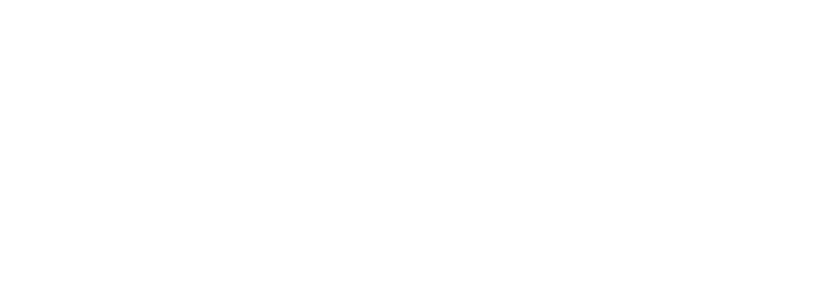
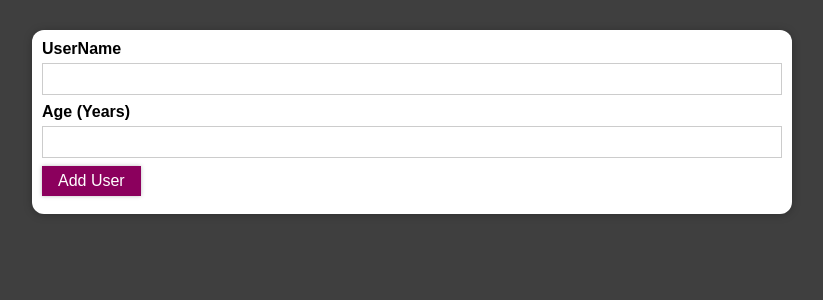
Before and after one commit to fukupug/react-complete-guide, a React (Create React App) app in the folder user-management/: page / in a window 1280 px wide. Shown: the top 300 px of the page, without its empty margins (228-1051 px from the left). Built offline with nearby package versions, Linux system fonts and the light colour scheme.

Commit message:
Create Add User Form

```diff
--- a/user-management/src/App.js
+++ b/user-management/src/App.js
@@ -1,10 +1,13 @@
-import React from 'react';
+import UserForm from "./component/user-form/UserForm";
 
+import styles from "./App.module.css";
 
 function App() {
   return (
     <div>
-
+      <section id={styles["user-form"]}>
+        <UserForm />
+      </section>
     </div>
   );
 }
--- /dev/null
+++ b/user-management/src/App.module.css
@@ -0,0 +1,5 @@
+#user-form {
+  width: 80rem;
+  max-width: 90%;
+  margin: 3rem auto;
+}
--- /dev/null
+++ b/user-management/src/component/common/Button.js
@@ -0,0 +1,7 @@
+import styles from "./Button.module.css";
+
+const Button = (props) => {
+  return <button className={styles["button"]}>{props.children}</button>;
+};
+
+export default Button;
--- /dev/null
+++ b/user-management/src/component/common/Button.module.css
@@ -0,0 +1,27 @@
+.button {
+  width: 100%;
+  font: inherit;
+  padding: 0.5rem 1.5rem;
+  border: 1px solid #8b005d;
+  color: white;
+  background: #8b005d;
+  box-shadow: 0 0 4px rgba(0, 0, 0, 0.26);
+  cursor: pointer;
+}
+
+.button:focus {
+  outline: none;
+}
+
+.button:hover,
+.button:active {
+  background: #ac0e77;
+  border-color: #ac0e77;
+  box-shadow: 0 0 8px rgba(0, 0, 0, 0.26);
+}
+
+@media (min-width: 768px) {
+  .button {
+    width: auto;
+  }
+}
--- /dev/null
+++ b/user-management/src/component/common/Card.js
@@ -0,0 +1,8 @@
+import styles from "./Card.module.css";
+
+const Card = (props) => {
+  const className = styles.card + " " + props.className;
+  return <div className ={className}>{props.children}</div>;
+};
+
+export default Card;
--- /dev/null
+++ b/user-management/src/component/common/Card.module.css
@@ -0,0 +1,4 @@
+.card {
+  border-radius: 12px;
+  box-shadow: 0 1px 8px rgba(0, 0, 0, 0.25);
+}
--- /dev/null
+++ b/user-management/src/component/user-form/UserForm.js
@@ -0,0 +1,21 @@
+import Card from "../common/Card";
+import Button from "../common/Button";
+import styles from "./UserForm.module.css";
+
+const UserForm = () => {
+  return (
+    <Card className={styles["form-control"]}>
+      <form>
+        <label>UserName</label>
+        <input type="text"></input>
+        <label>Age (Years)</label>
+        <input type="text"></input>
+        <div className={styles["button-area"]}>
+          <Button>Add User</Button>
+        </div>
+      </form>
+    </Card>
+  );
+};
+
+export default UserForm;
--- /dev/null
+++ b/user-management/src/component/user-form/UserForm.module.css
@@ -0,0 +1,25 @@
+.form-control {
+  margin: 2rem;
+  padding: 1rem;
+  background-color: white;
+}
+
+.form-control label {
+  font-weight: bold;
+  display: block;
+  margin-bottom: 0.5rem;
+}
+
+.form-control input {
+  display: block;
+  width: 100%;
+  border: 1px solid #ccc;
+  font: inherit;
+  line-height: 3.0rem;
+  padding: 0 0.25rem;
+  margin-bottom: 0.5em;
+}
+
+.button-area {
+  margin-bottom: 0.5em;
+}
--- a/user-management/src/index.css
+++ b/user-management/src/index.css
@@ -4,8 +4,11 @@
 
 html {
   font-family: sans-serif;
+  font-size: 62.5%;
 }
 
 body {
   margin: 0;
+  background-color: #3f3f3f;
+  font-size: 1.6rem;
 }
```
